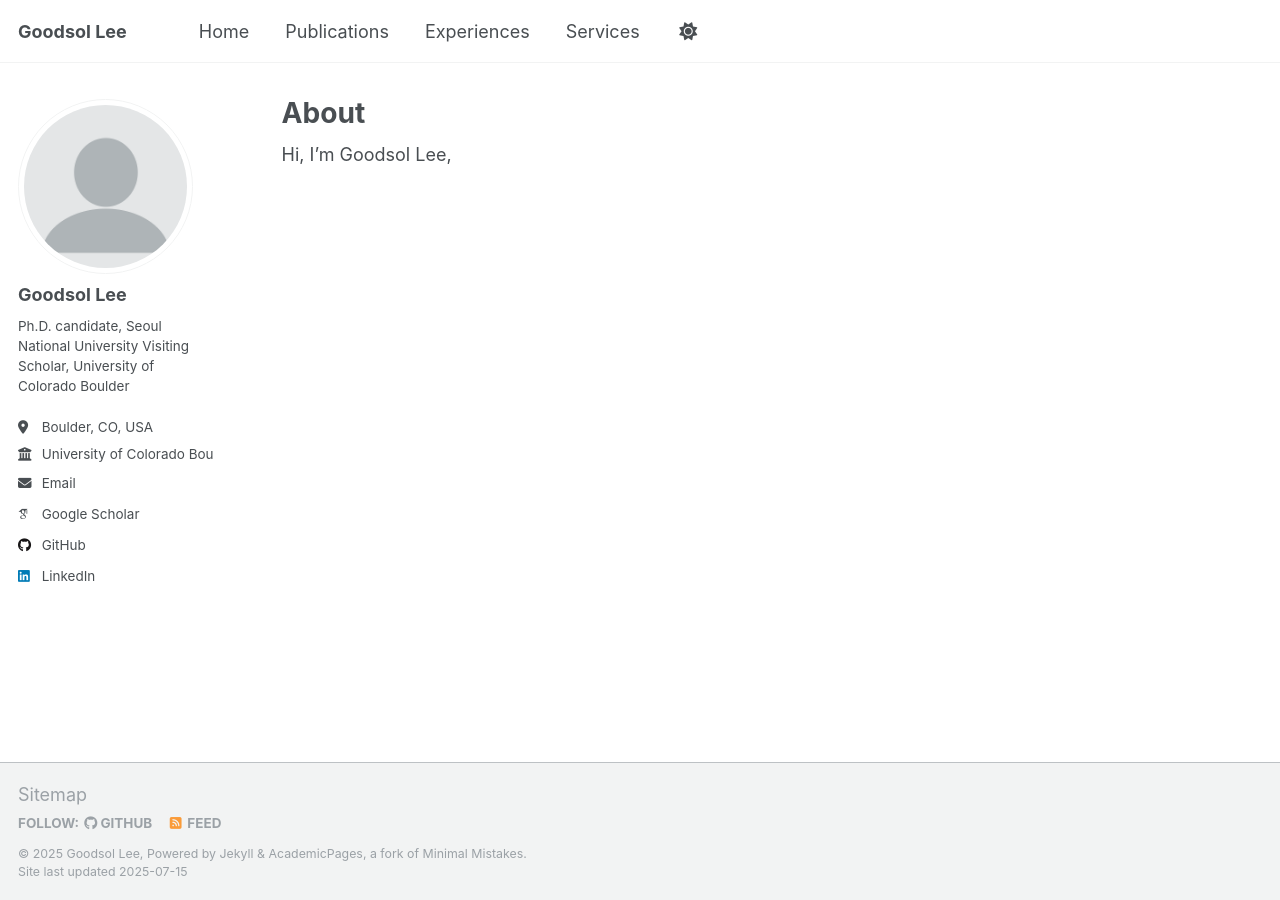
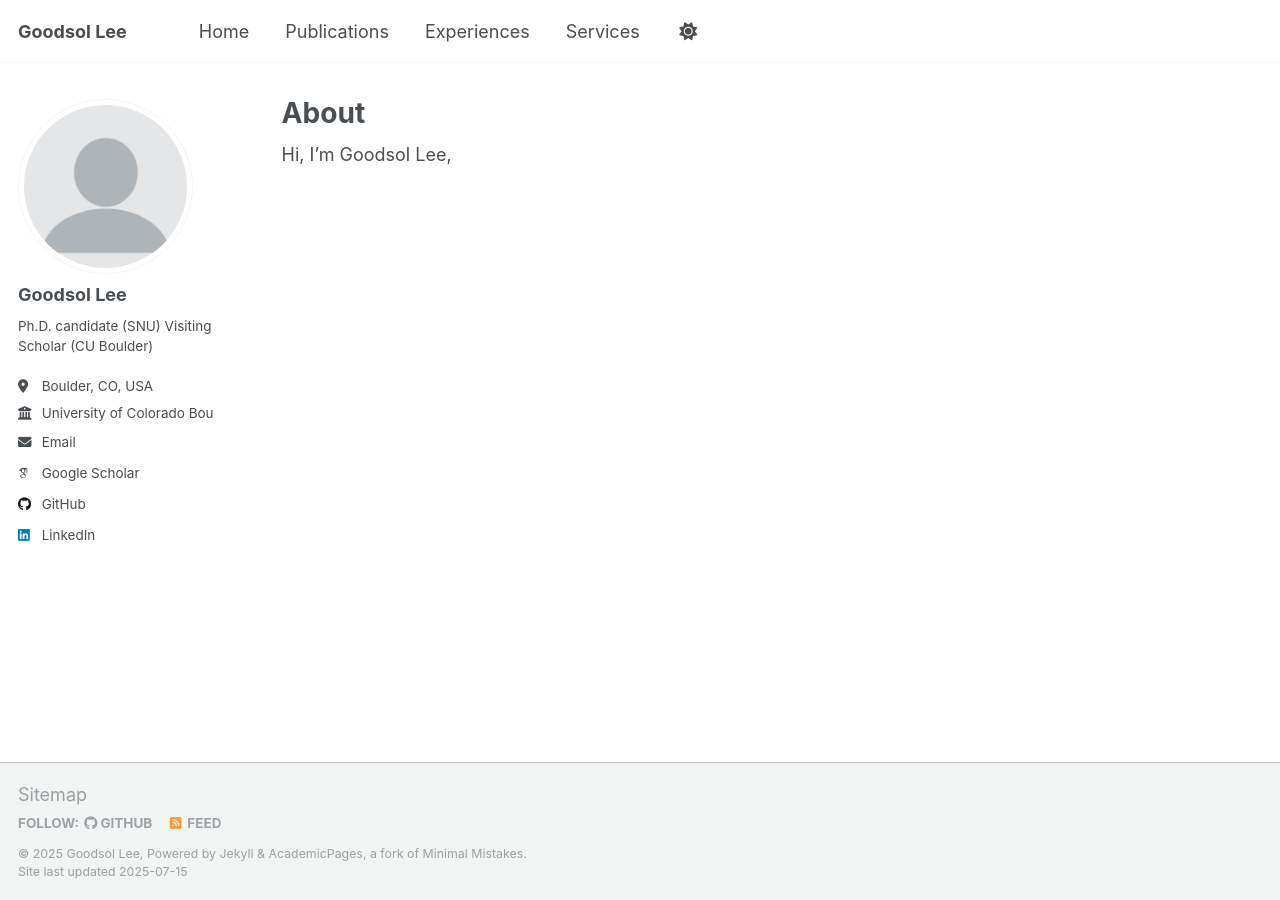
Before and after one commit to goodsollee/GoodsolLee.github.io, a Jekyll site: the page built from _pages/about.md, in a window 1280 px wide. Built offline with Jekyll 4.4.1, drawn with Linux system fonts in a browser that asks for light colours; some web fonts are replaced; a script that is not in the unit is left out.

Commit message:
Update short bio

```diff
--- a/_config.yml
+++ b/_config.yml
@@ -26,8 +26,8 @@ author:
   avatar : "profile.png"
   name   : "Goodsol Lee"
   bio    : |
-    Ph.D. candidate, Seoul National University
-    Visiting Scholar, University of Colorado Boulder
+    Ph.D. candidate (SNU)
+    Visiting Scholar (CU Boulder)
   location  : "Boulder, CO, USA"
   employer  : "University of Colorado Boulder"
   email     : "goodsolusa@gmail.com"
```
